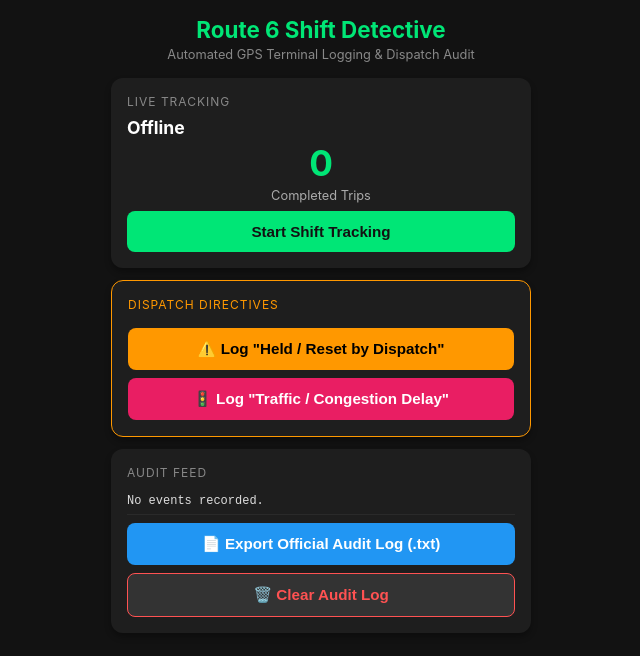
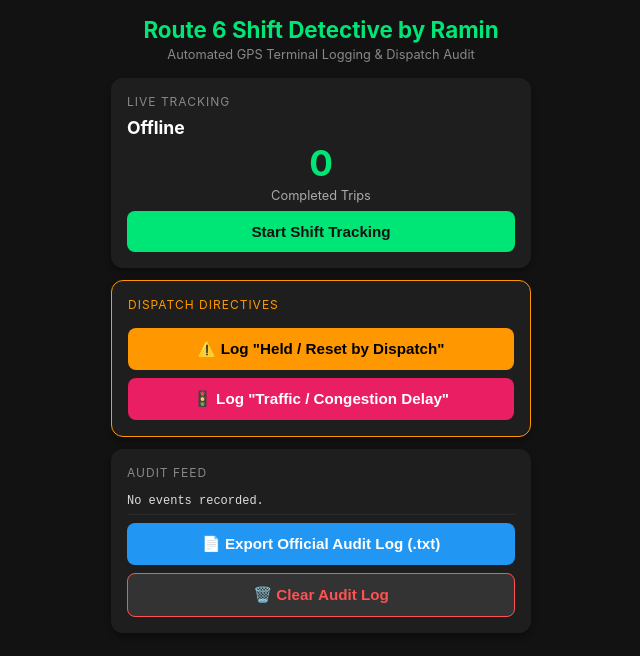
Before and after one commit to Caspian1988/Route-6-Audit-log, a plain HTML site: page Route 6 Audit log.html in a window 1280 px wide. Shown: the whole page, without its empty margins (319-959 px from the left). Drawn offline with Linux system fonts and the light colour scheme.

Commit message:
Add author name to shift detective heading

```diff
--- a/Route 6 Audit log.html
+++ b/Route 6 Audit log.html
@@ -71,7 +71,7 @@
 <body>
 
   <header>
-    <h1>Route 6 Shift Detective</h1>
+    <h1>Route 6 Shift Detective by Ramin</h1>
     <p class="subtitle">Automated GPS Terminal Logging & Dispatch Audit</p>
   </header>
 
```
